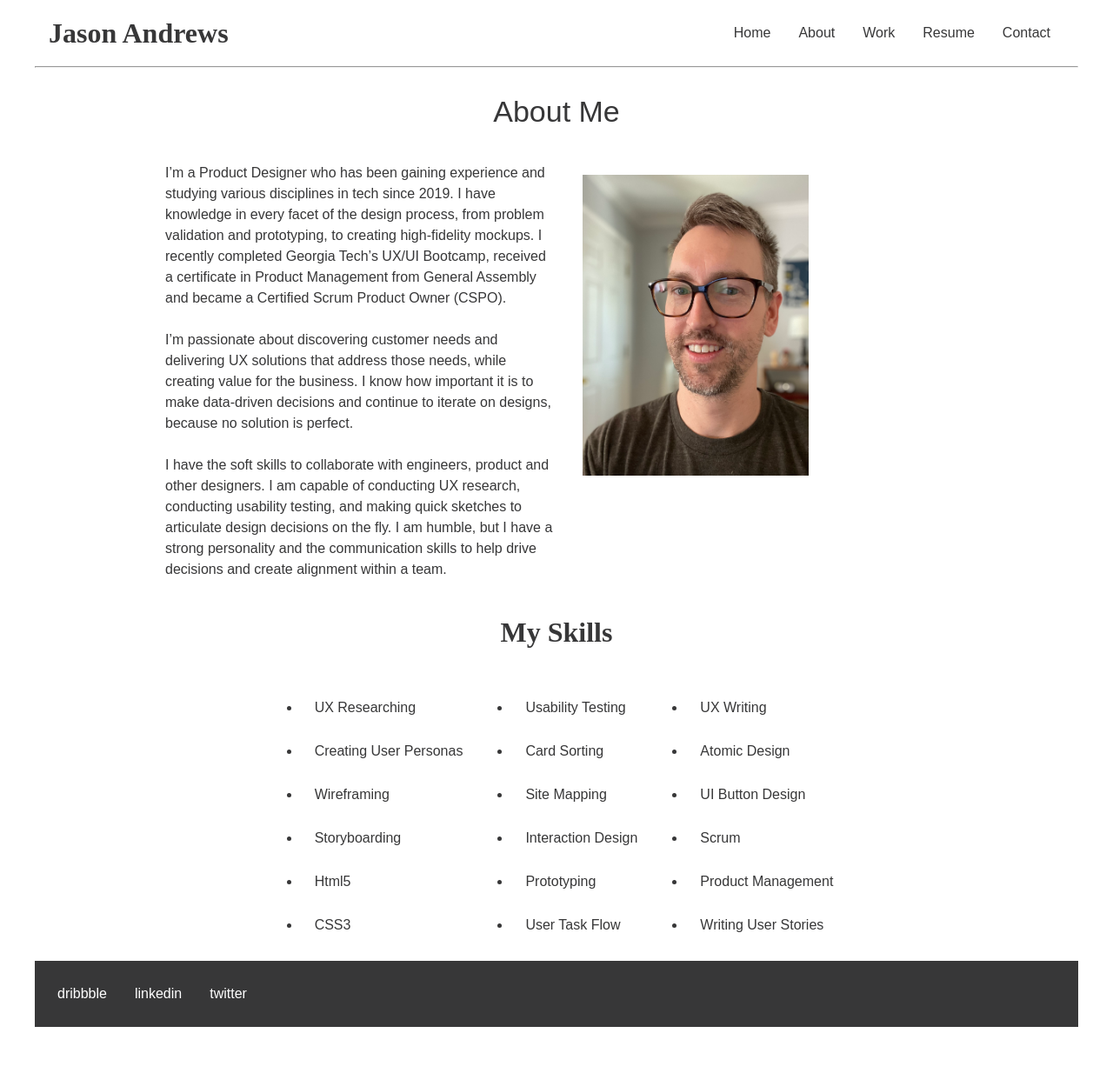
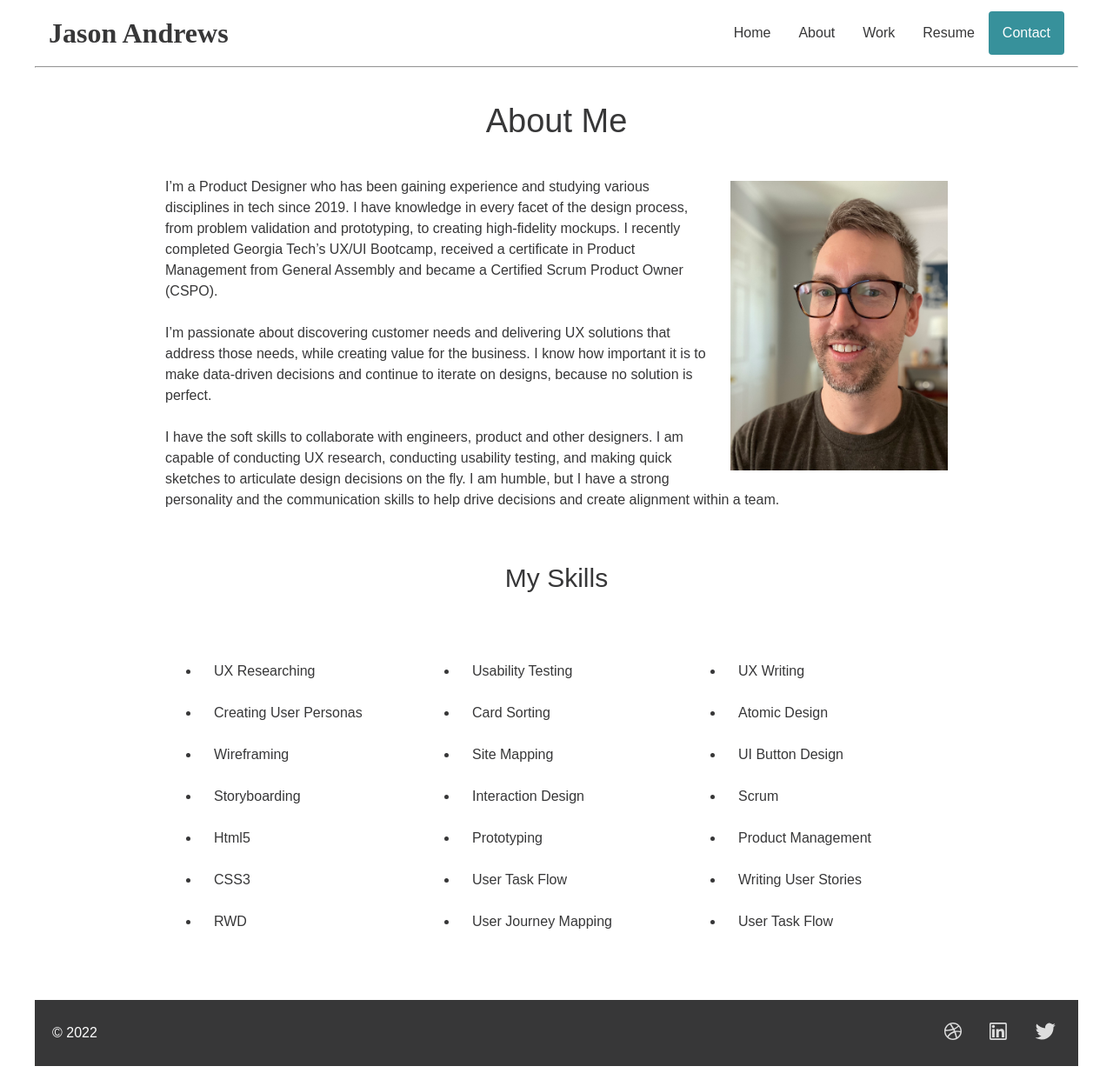
Before and after one commit to JasonWesleyAndrews/UX_UI_HW_18, a plain HTML site: page aboutMe.html in a window 1280 px wide. Shown: the whole page at 87% size. Before the commit the page ends 1189 px from the top, so only its background shows below. Drawn offline with Linux system fonts and the light colour scheme.

Commit message:
updated HTML and CSS for Home and About Me pages

```diff
--- a/aboutMe.html
+++ b/aboutMe.html
@@ -5,8 +5,9 @@
      <link href="css/index.css" rel="stylesheet" type="text/css">
    </head>
    <body>
-    <header class="navigation">
-         <div class="logo">
+       <!-- header -->
+    <header>
+         <div>
            <h2>Jason Andrews</h2>
          </div>
          <nav>
@@ -15,7 +16,7 @@
                 <li>About</li>
                 <li>Work</li>
                 <li>Resume</li>
-                <li class="abmButton">Contact</li>
+                <li class="contactButton">Contact</li>
              </ul>
            </nav>
     </header>
@@ -23,9 +24,11 @@
     <div class="heading">
         <h1>About Me</h1>
     </div>
+    <!-- content section -->
     <section>
-        <div class="content">
-            <div class="words">
+        <div class="aboutMeContent">
+            <div class="aboutMeText">
+              <img class="aboutMeImg" src="images/Selfie_JA.jpg">
                <p>I’m a Product Designer who has been gaining experience and studying various disciplines in tech since 2019. I have knowledge in every facet of the design process, from problem validation and prototyping, to creating high-fidelity mockups. I recently completed Georgia Tech’s UX/UI Bootcamp, received a certificate in Product Management from General Assembly and became a Certified Scrum Product Owner (CSPO). <br> <br>
 
 
@@ -35,15 +38,13 @@ I’m passionate about discovering customer needs and delivering UX solutions th
 I have the soft skills to collaborate with engineers, product and other designers. I am capable of conducting UX research, conducting usability testing, and making quick sketches to articulate design decisions on the fly. I am humble, but I have a strong personality and the communication skills to help drive decisions and create alignment within a team. <br>
               </p>
             </div>
-             <div class="heroContainer">
-              <img class="heroImg" src="images/Selfie_JA.jpg">
+
+   </section>
+     <!-- my skills section -->
+    <div class="heading">
+      <h4 class="mySkills">My Skills</h4>
   </div>
-   </section>
-
-    <div class="heading">
-      <h2>My Skills</h2>
-  </div>
-    <section class="skillsContainer">
+    <section>
       <div class="skills">
     <ul>
       <li>UX Researching</li>
@@ -52,6 +53,7 @@ I have the soft skills to collaborate with engineers, product and other designer
       <li>Storyboarding</li>
       <li>Html5</li>
       <li>CSS3</li>
+      <li>RWD</li>
   </ul>
   <ul>
    <li>Usability Testing</li>
@@ -60,6 +62,7 @@ I have the soft skills to collaborate with engineers, product and other designer
    <li>Interaction Design</li>
    <li>Prototyping</li>
    <li>User Task Flow</li>
+   <li>User Journey Mapping</li>
   </ul>
   <ul>
   <li>UX Writing</li>
@@ -68,14 +71,16 @@ I have the soft skills to collaborate with engineers, product and other designer
   <li>Scrum</li>
   <li>Product Management</li>
   <li>Writing User Stories</li>
+  <li>User Task Flow</li>
   </ul>
 </div>
     </section>
     <footer>
+      <p class="copyright">© 2022</p>
       <ul>
-            <li>dribbble</li>
-            <li>linkedin</li>
-            <li>twitter</li>
+          <li><img src="images/Dribbble.svg" class="footerIcons"></li>
+          <li><img src="images/linkedin.svg" class="footerIcons"></li>
+          <li><img src="images/Twitter.svg" class="footerIcons"></li>
       </ul>
     </footer>
   </body>
--- a/css/index.css
+++ b/css/index.css
@@ -1,10 +1,14 @@
+/* general styles */
 body {
     max-width: 1200px;
     margin-left: auto;
     margin-right: auto;
     font-family: Arial, sans-serif, Spartan;
     color: #373738
-
+}
+section {
+    display: flex;
+    justify-content: center;
 }
 /* header styles */
 header {
@@ -38,7 +42,7 @@ p {
     font-weight: 100;
 }
 h1 {
-  font-size: 34px;
+  font-size: 38px;
   white-space: nowrap;
   font-weight: 100;
 }
@@ -49,6 +53,11 @@ h2 {
 }
 h3 {
     font-size: 16px;
+}
+h4 {
+    font-size: 30px;
+    white-space: nowrap;
+    font-weight: 100;
 }
 .heading {
     display: flex;
@@ -61,48 +70,54 @@ li {
     display: flex;
     justify-content: center;
 }
-section {
-    display: flex;
-    justify-content: center;
+/* home page styles */
+.homeText {
+    padding: 0px 20px 0px 16px;
+    max-width: 600px;
+    text-align: center;
 }
-.content {
-    display: flex;
-    flex-direction: row;
-    width: 75%;
-}
-.homeP {
-    padding: 0px 100px 0px 16px;
-    max-width: 260px;
-}
-.words {
-    display: flex;
-    width: 50%;
-}
-.heroImg {
+.homeImg {
     width: 100%;
     height: auto;
 }
-.heroContainer {
+.homeImgContainer {
     width: 50%;
-    padding: 30px 16px 0px 30px;
-    max-width: 260px;
+    padding: 0px 0px 0px 30px;
+    max-width: 300px;
     min-width: 200px;
 }
 .homeHero {
     height: auto;
-    margin: 20px 0px 60px 0px;
+    margin: 20px 10px 20px 0px;
+
 }
-.mainIcons {
+.homePageIcons {
     display: flex;
     justify-content: space-around;
     align-items: center;
-    padding: 20px;
+    padding: 20px 100px 30px 100px;
     filter: invert(22%) sepia(6%) saturate(99%) hue-rotate(202deg) brightness(92%) contrast(96%);
+
 }
+/* about me page styles */
+.heading {
+    margin: 15px 0px 0px 0px;
+}
+
+.aboutMeContent {
+    width: 75%
+}
+.aboutMeImg {
+   width: 250px;
+   float: right;
+   margin: 5px 0px 20px 20px;
+}
+
 /* my work styles */
 .myWork {
     height: auto;
     margin: 0px 0px 40px 0px;
+
 }
 .caseStudy {
     width: 300px;
@@ -118,13 +133,18 @@ section {
     height: auto;
 }
 /* my skills styles */
-.skillsContainer {
-
-    justify-content: center;
+.mySkills {
+    margin: 30px 0px 0px 0px;
 }
 .skills {
-    display: flex;
-    justify-content: space-around;
+    display: grid;
+    grid-template-columns: 33% 34% 33%;
+    width: 75%;
+    margin: 50px;
+}
+
+.skills li {
+    line-height: 1;
 }
 /* footer styles */
 footer {
```
Also changed, not shown: home.html (+12 -8 lines). Lines whose indentation alone changed are shown as unchanged.
